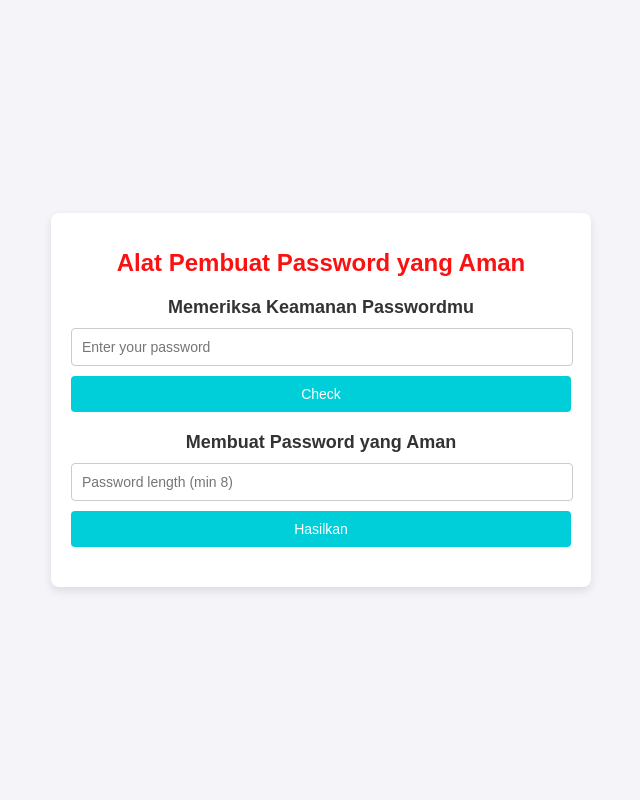
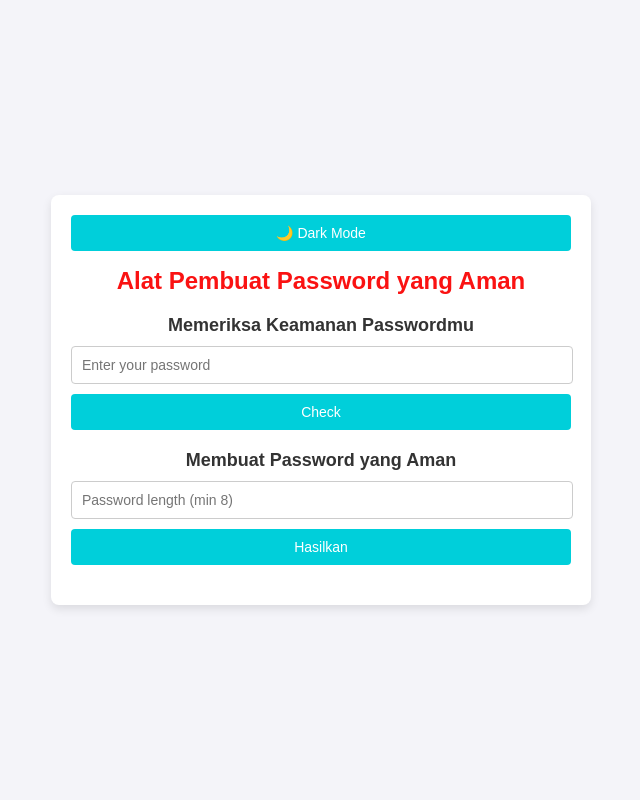
Before and after one commit to mhdraihanr/secpasswordgenerator.github.io, a Flask app: page / in a window 1280 px wide. Shown: the whole page, without its empty margins (319-959 px from the left). Run offline with Flask 3, Linux system fonts and the light colour scheme.

Commit message:
add darkmode

```diff
--- /dev/null
+++ b/script.js
@@ -0,0 +1,22 @@
+document.addEventListener("DOMContentLoaded", () => {
+    const darkModeToggle = document.getElementById("darkModeToggle");
+
+    // Cek preferensi sebelumnya di LocalStorage
+    if (localStorage.getItem("dark-mode") === "enabled") {
+        document.body.classList.add("dark-mode");
+        darkModeToggle.textContent = "☀️ Light Mode";
+    }
+
+    darkModeToggle.addEventListener("click", () => {
+        document.body.classList.toggle("dark-mode");
+
+        // Simpan preferensi ke LocalStorage
+        if (document.body.classList.contains("dark-mode")) {
+            localStorage.setItem("dark-mode", "enabled");
+            darkModeToggle.textContent = "☀️ Light Mode";
+        } else {
+            localStorage.setItem("dark-mode", "disabled");
+            darkModeToggle.textContent = "🌙 Dark Mode";
+        }
+    });
+});
--- a/static/style.css
+++ b/static/style.css
@@ -1,3 +1,9 @@
+:root {
+    --bg-color: #ffffff;
+    --text-color: #000000;
+    --button-bg: #007bff;
+    --button-text: #ffffff;
+}
 body {
     font-family: Arial, sans-serif;
     background-color: #f4f4f9;
@@ -8,6 +14,13 @@ body {
     justify-content: center;
     align-items: center;
     height: 100vh;
+}
+/* Dark Mode */
+body.dark-mode {
+    --bg-color: #121212;
+    --text-color: #ffffff;
+    --button-bg: #1f1f1f;
+    --button-text: #007bff;
 }
 
 .container {
--- a/templates/check.html
+++ b/templates/check.html
@@ -5,9 +5,12 @@
     <meta name="viewport" content="width=device-width, initial-scale=1.0">
     <title>Password Strength Checker</title>
     <link rel="stylesheet" href="{{ url_for('static', filename='style.css') }}">
+    <script src="script.js" defer></script>
+
 </head>
 <body>
     <div class="container">
+        <button id="darkModeToggle">🌙 Dark Mode</button>
         <h1>Alat Pembuat Password yang Aman  </h1>
 
         <!-- Form untuk memeriksa kekuatan password -->
```
